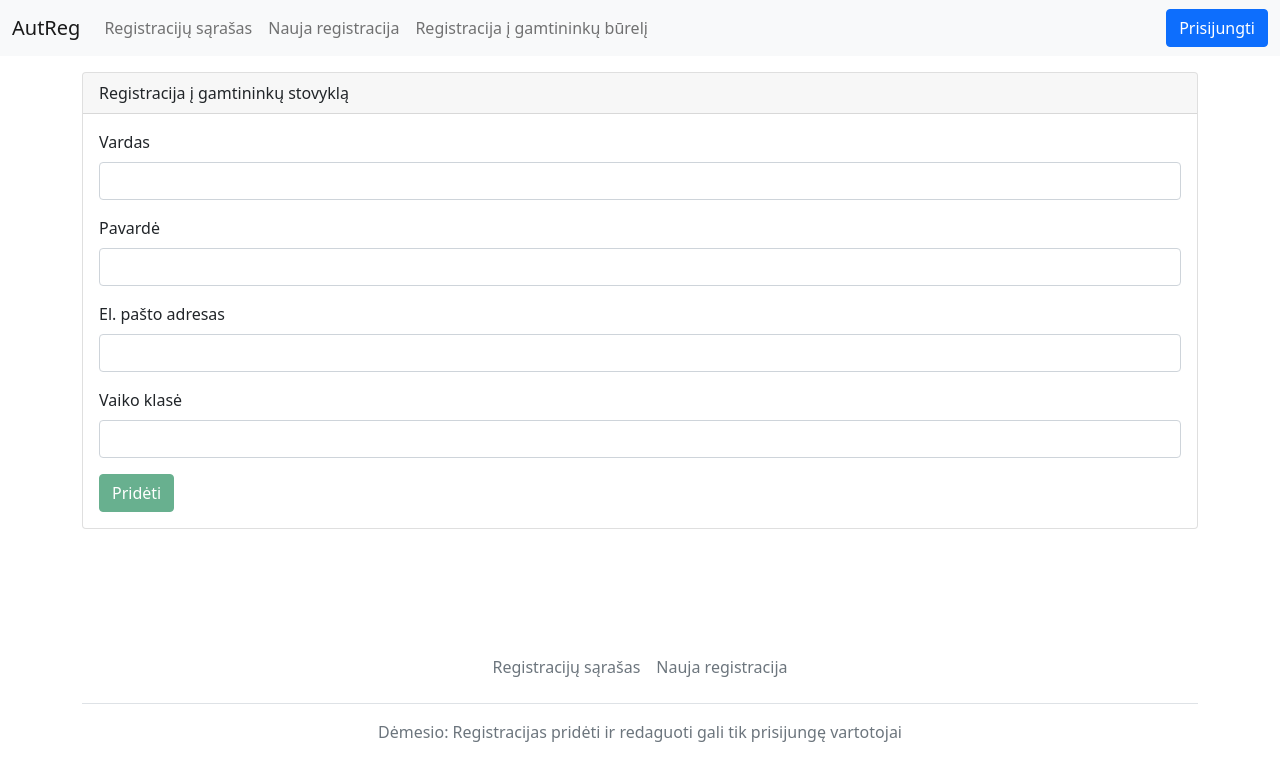
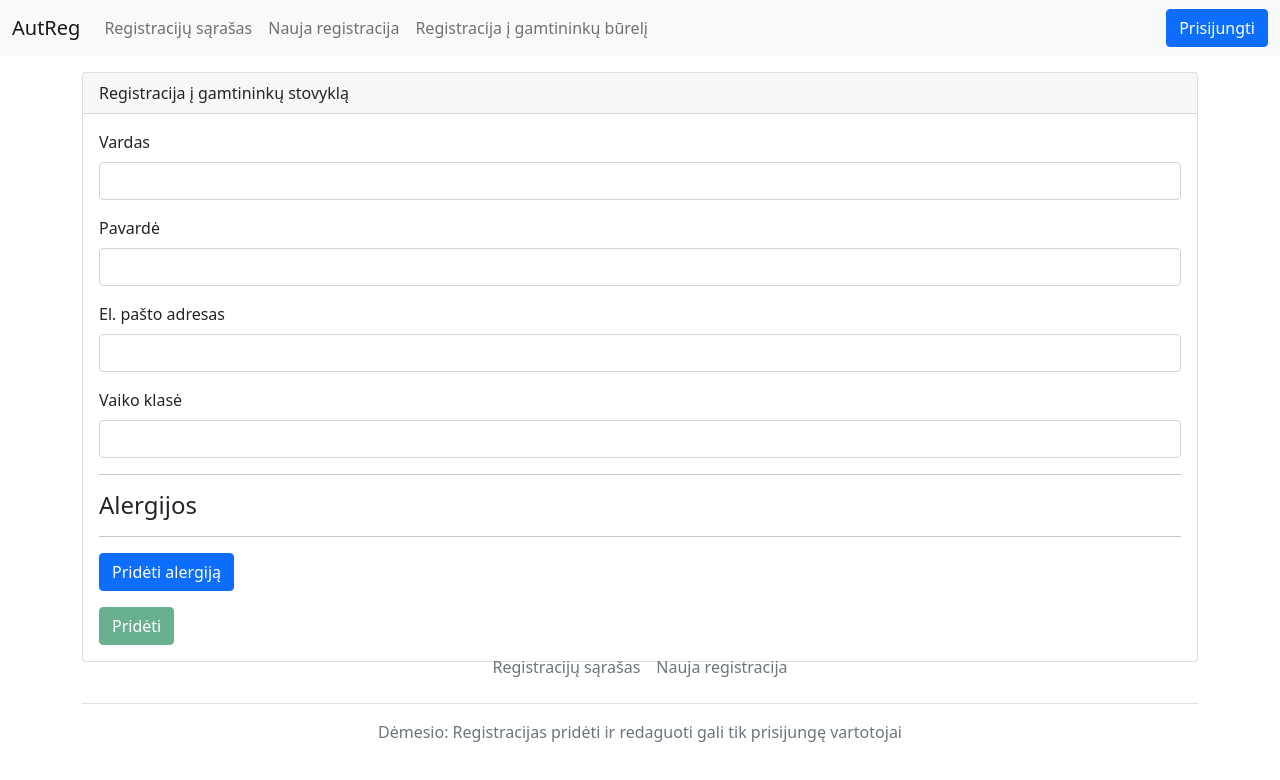
Before and after one commit to RytisTam/angular_prac_crud, an Angular app: page /new-club-registration in a window 1280 px wide. Shown: the top 780 px of the page. Built offline with nearby package versions, Linux system fonts and the light colour scheme.

Commit message:
+ FormArray

```diff
--- a/src/app/components/registration-to-naturalist-club/registration-to-naturalist-club.component.html
+++ b/src/app/components/registration-to-naturalist-club/registration-to-naturalist-club.component.html
@@ -22,6 +22,19 @@
                 <input type="string" class="form-control" formControlName="kidClass">
                 <span class="help-block" *ngIf="!naturalistRegistrationForm.get('kidClass')?.valid && naturalistRegistrationForm.get('kidClass')?.touched">Leistina vaiko klasė nuo 6 iki 12.</span>
             </div>
+            <hr>
+            <h4>Alergijos</h4>
+            <hr>
+            <button class="btn btn-primary mb-3" type="button" (click)="addAllergy()">Pridėti alergiją</button>
+            <div formArrayName="allergy">
+                <div class="mb-3" *ngFor="let alergyItem of allergies; let i = index">
+                    <div class="d-flex">
+                        <input type="text" class="me-2 form-control" [formControlName]="i">
+                    </div>
+                </div>
+                <a *ngIf="allergies.length > 0" class="btn btn-danger mb-2" type="button" (click)="deleteAllergy()">Ištrinti</a>
+
+            </div>
             <button class="btn btn-success" type="submit" [disabled]="!naturalistRegistrationForm.valid">Pridėti</button>
         </form>
     </div>
--- a/src/app/components/registration-to-naturalist-club/registration-to-naturalist-club.component.ts
+++ b/src/app/components/registration-to-naturalist-club/registration-to-naturalist-club.component.ts
@@ -1,5 +1,5 @@
 import { Component, OnInit } from '@angular/core';
-import { FormControl, FormGroup, Validators } from '@angular/forms';
+import { FormArray, FormControl, FormGroup, Validators } from '@angular/forms';
 
 @Component({
   selector: 'app-registration-to-naturalist-club',
@@ -16,6 +16,7 @@ export class RegistrationToNaturalistClubComponent implements OnInit {
       'surname':new FormControl(null, [Validators.required, Validators.minLength(3), Validators.maxLength(16)]),
       'email':new FormControl(null, [Validators.required, Validators.email]),
       'kidClass':new FormControl(null, [Validators.required, this.checkKidClass]),
+      'allergy':new FormArray([]),
     })
    }
 
@@ -35,4 +36,18 @@ export class RegistrationToNaturalistClubComponent implements OnInit {
     }
   }
 
+  addAllergy(){
+    const input = new FormControl(null, Validators.required);
+    (<FormArray>this.naturalistRegistrationForm.get('allergy')).push(input);
+    // console.log(this.naturalistRegistrationForm.value.allergy)
+
+  }
+
+  get allergies(){
+    return (<FormArray>this.naturalistRegistrationForm.get('allergy')).controls;
+  }
+
+  deleteAllergy(){
+    console.log((<FormArray>this.naturalistRegistrationForm.get('allergy')).controls.pop());
+  }
 }
```
